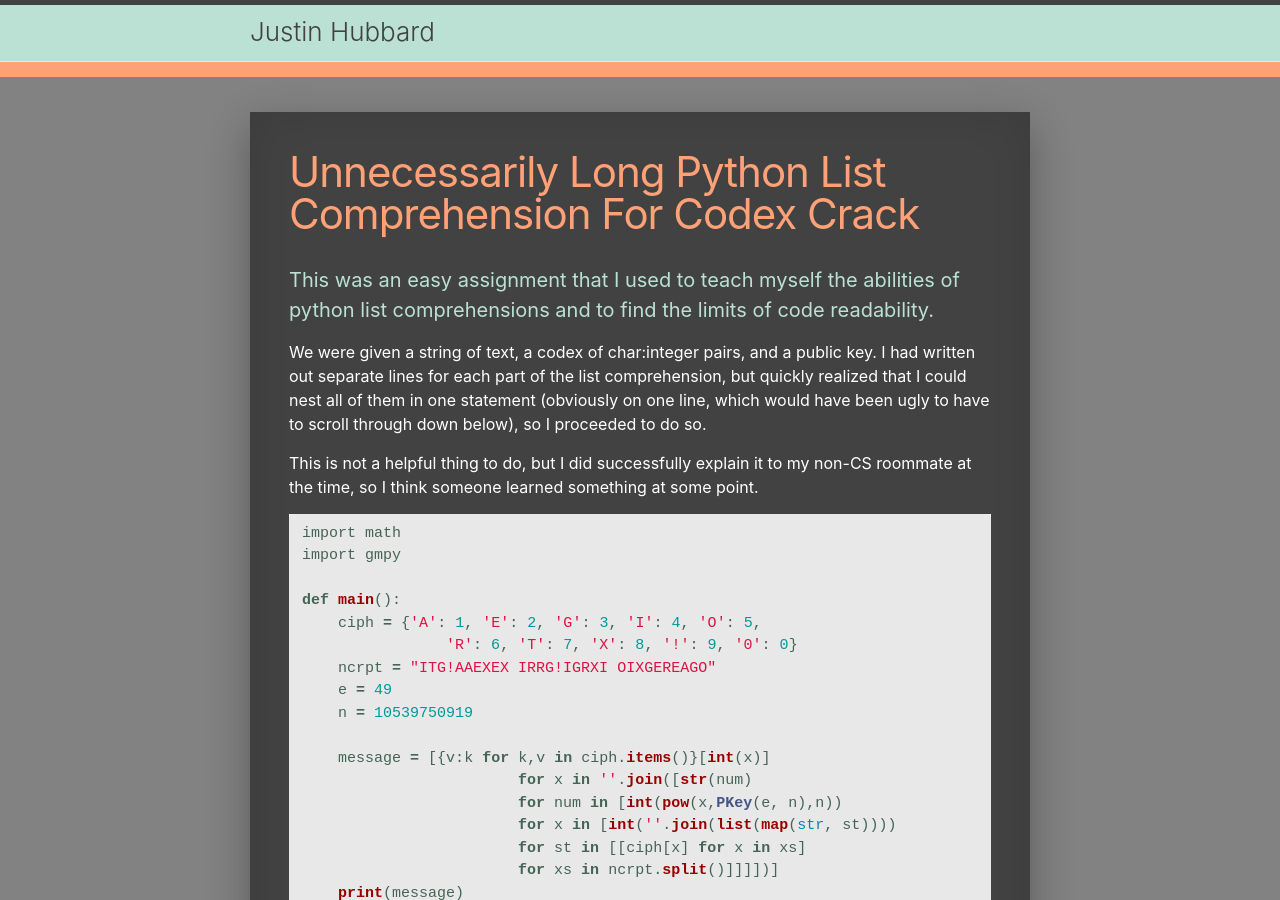
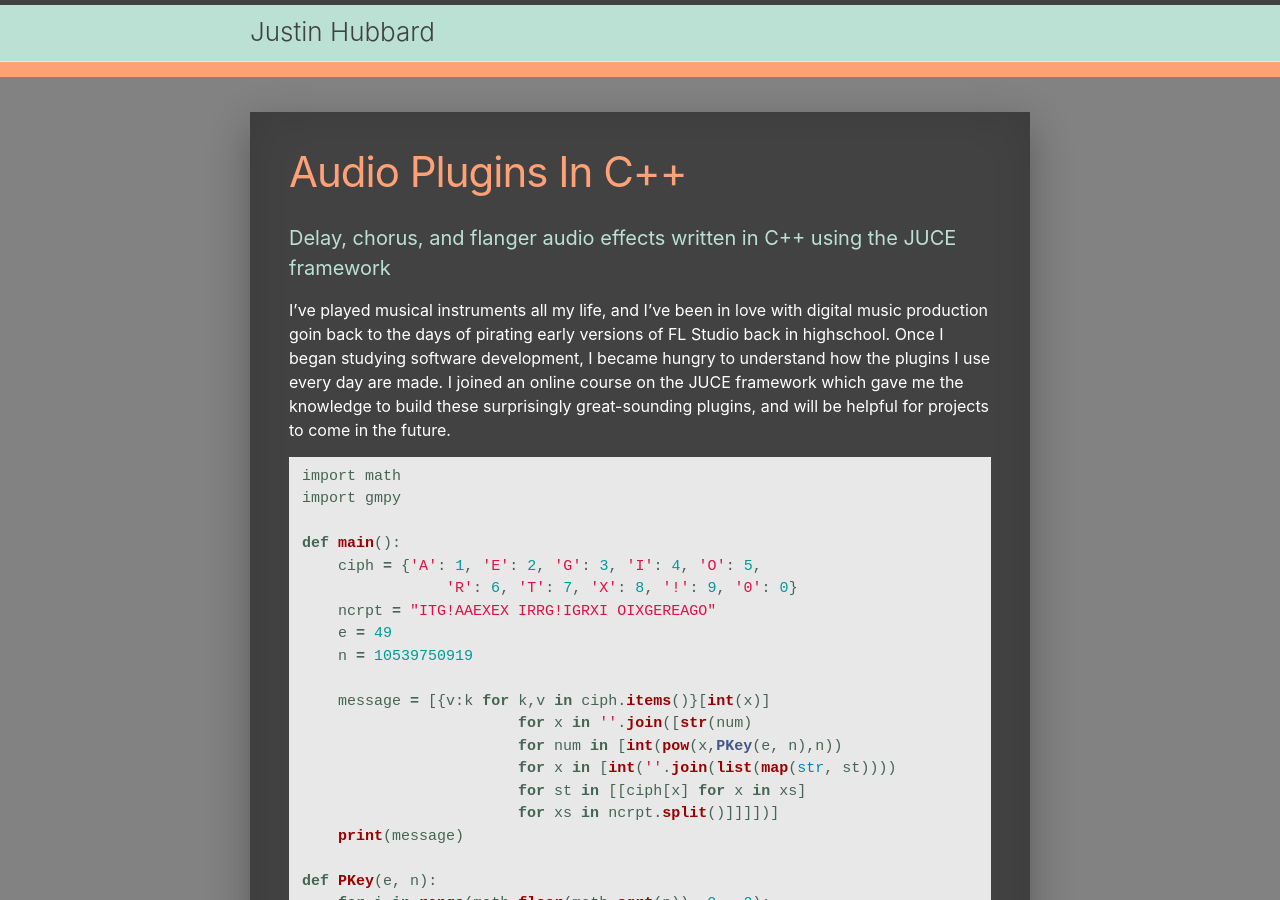
Before and after one commit to justin-hubbard/justin-hubbard.github.io, a Jekyll site: the page built from _posts/2018-06-11-05AudioPlugins.md, in a window 1280 px wide and 900 px high. Built offline with Jekyll 4.4.1, drawn with Linux system fonts in a browser that asks for light colours.

Commit message:
Plugin Page Fix
- new title
- changed tag

```diff
--- a/_posts/2018-06-11-05AudioPlugins.md
+++ b/_posts/2018-06-11-05AudioPlugins.md
@@ -1,17 +1,17 @@
 ---
 layout: post
-title: "Unnecessarily Long Python List Comprehension for Codex Crack"
+title: "Audio Plugins in C++"
 date:   2018-06-11 20:29:18 -0100
-tags: code
+tags: personal
 ---
 
-#### This was an easy assignment that I used to teach myself the abilities of python list comprehensions and to find the limits of code readability.
+#### Delay, chorus, and flanger audio effects written in C++ using the JUCE framework
 
-We were given a string of text, a codex of char:integer pairs, and a public key. I had written out separate lines for each part of the list
-comprehension, but quickly realized that I could nest all of them in one statement (obviously on one line, which would have been ugly to have to scroll through down below),
-so I proceeded to do so.
-
-This is not a helpful thing to do, but I did successfully explain it to my non-CS roommate at the time, so I think someone learned something at some point.
+I've played musical instruments all my life, and I've been in love with digital music production
+goin back to the days of pirating early versions of FL Studio back in highschool. Once I began studying
+software development, I became hungry to understand how the plugins I use every day are made. I joined an
+online course on the JUCE framework which gave me the knowledge to build these surprisingly great-sounding
+plugins, and will be helpful for projects to come in the future.
 
 
 
```
